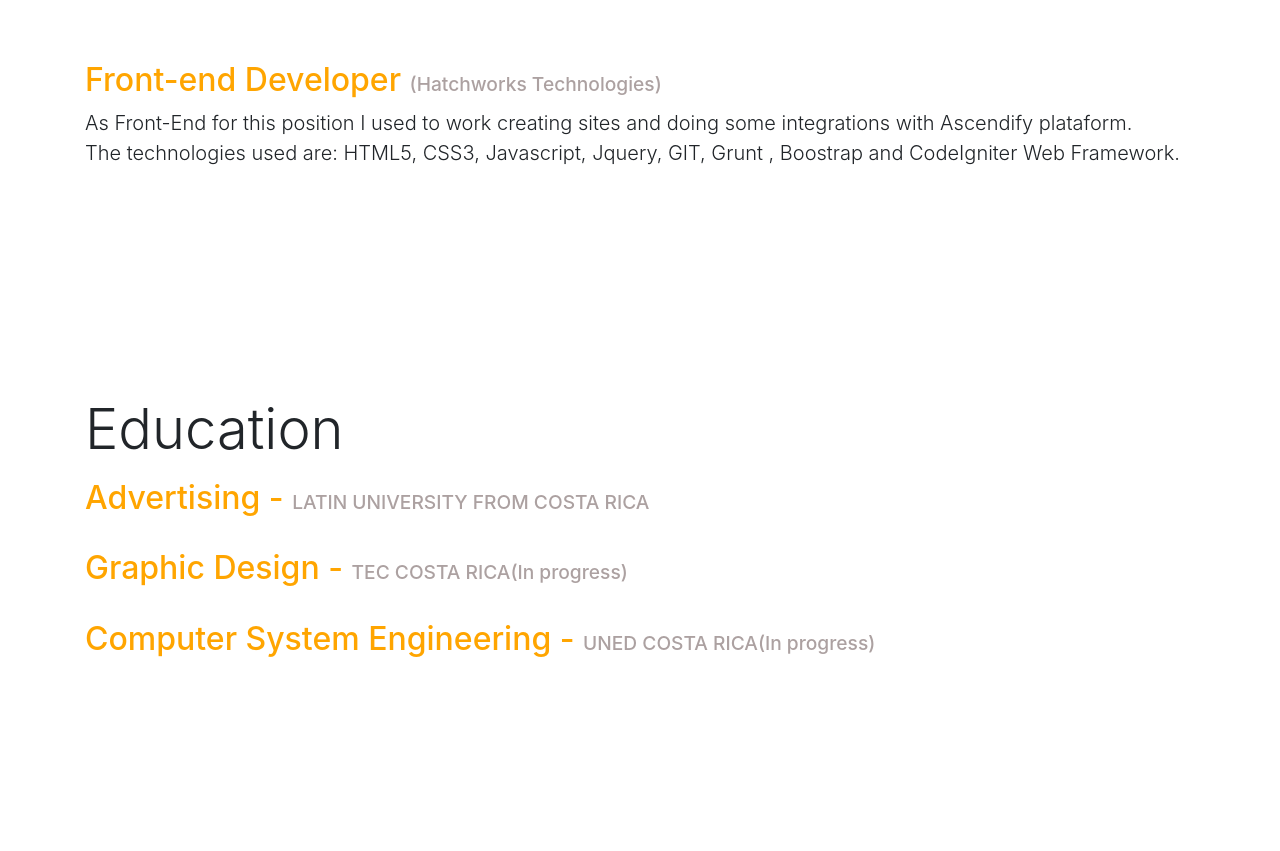
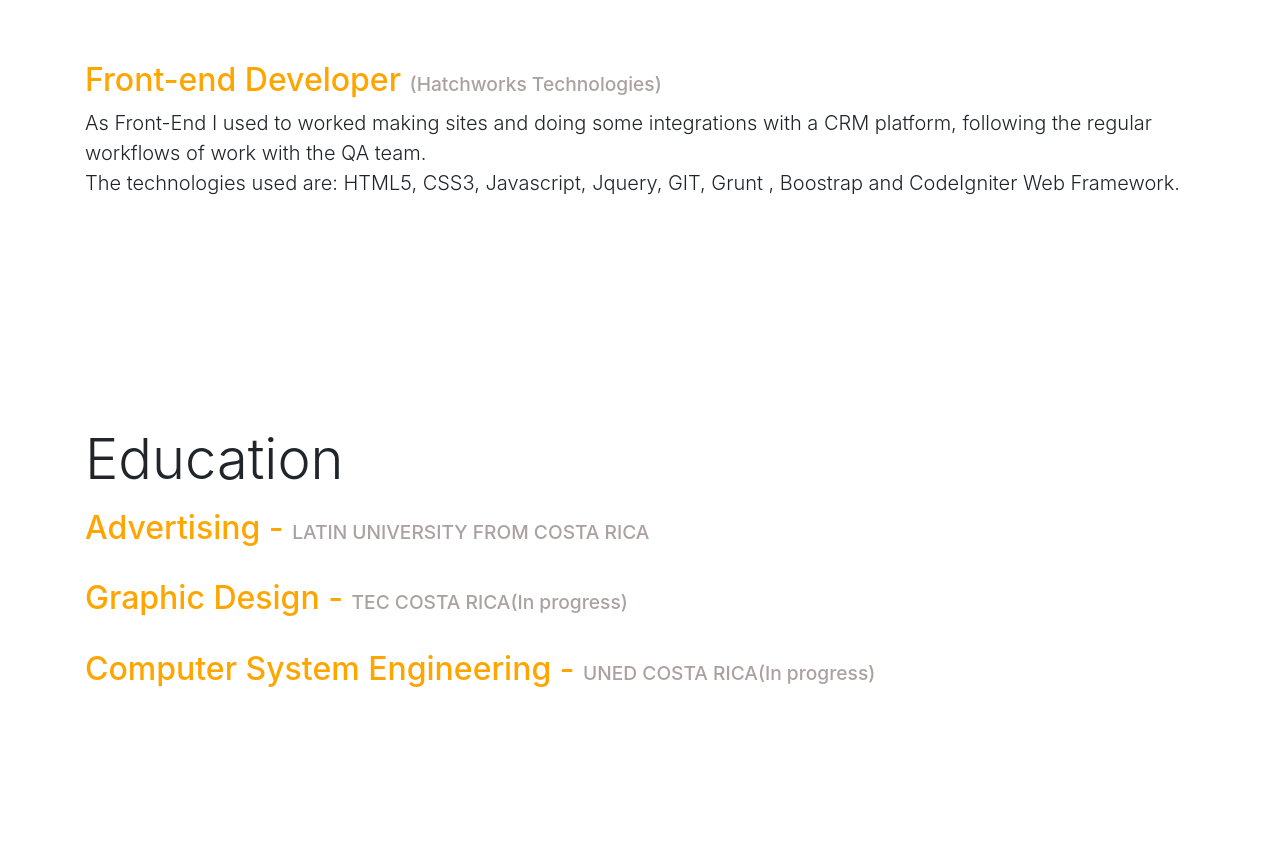
Before and after one commit to david19rp/Dave_Perez_CV, a plain HTML site: page index.html in a window 1280 px wide. Shown: the part 1483-2334 px from the top of the page. Drawn offline with nearby package versions, Linux system fonts and the light colour scheme.

Commit message:
adding new stuff

```diff
--- a/index.html
+++ b/index.html
@@ -100,7 +100,7 @@
                     <h2 class="orange text-sm-left text-center">Front-end Developer
                         <span class="grey custom_size_small">(Hatchworks Technologies)</span></h2>
                     <p class="lead">
-                        As Front-End for this position I used to work creating sites and doing some integrations with Ascendify plataform.
+                        As Front-End I used to worked making sites and doing some integrations with a CRM platform, following the regular workflows of work with the QA team.
                         <br> The technologies used are: HTML5, CSS3, Javascript, Jquery, GIT, Grunt , Boostrap and CodeIgniter Web Framework.
                     </p>
                 </div>
```
